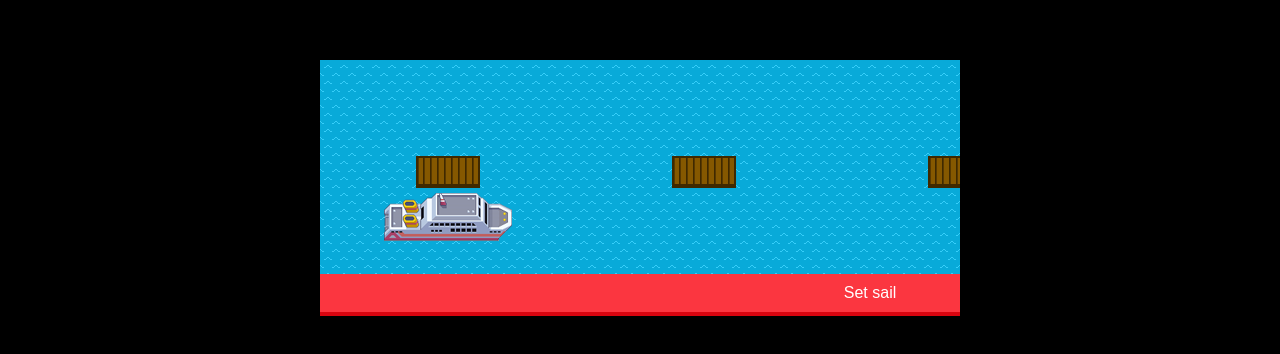
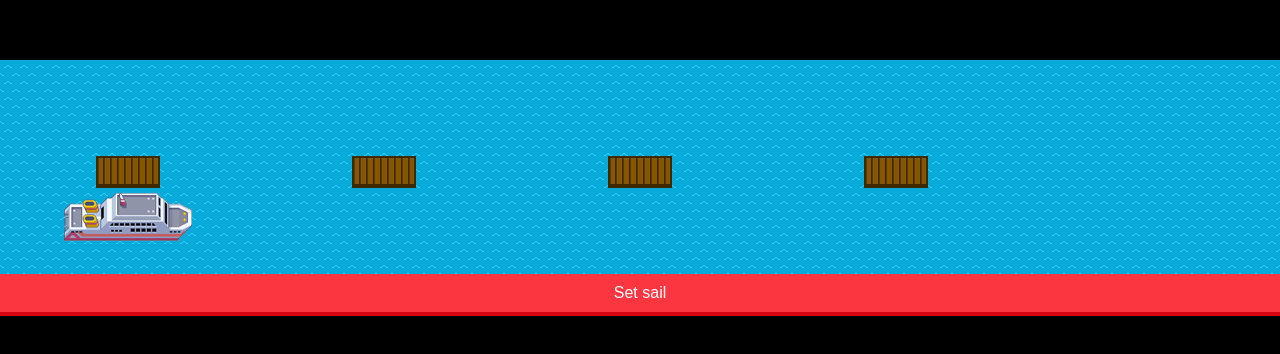
Before and after one commit to BenMasonG/cruise-ships-gui, a website: page index.html in a window 1280 px wide. Shown: the part 212-566 px from the top of the page. Drawn offline with Linux system fonts and the light colour scheme; a web font is replaced by a local one.

```diff
--- a/css/style.css
+++ b/css/style.css
@@ -14,7 +14,7 @@
 }
 
 #viewport {
-    width: 640px;
+    width: 1280px;
     height: 256px;
     position: relative;
     overflow-x: auto;
@@ -52,7 +52,6 @@
     bottom: 0;
     left: 0;
     width: 100%;
-    min-width: 1100px;
     font-family: 'Orienta', sans-serif;
   }
 
```
